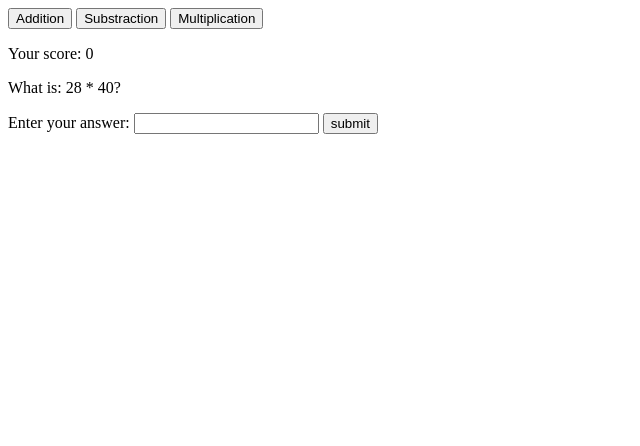
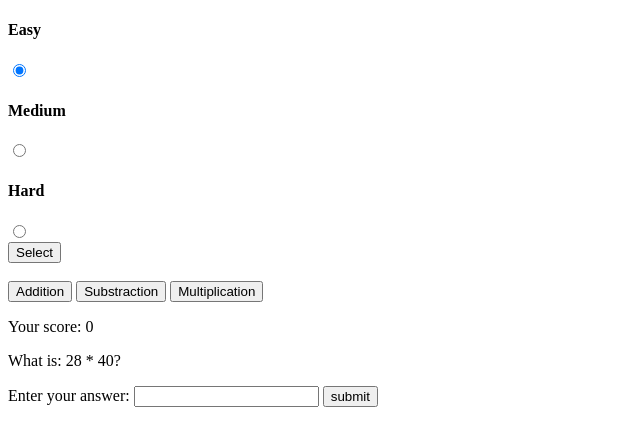
Before and after one commit to Miguelmargar/math_game, a plain HTML site: page index.html in a window 1280 px wide. Shown: the whole page, without its empty margins (0-640 px from the left). Drawn offline with Linux system fonts and the light colour scheme.

Commit message:
started implementing 3 different difficulty levels

```diff
--- a/game.js
+++ b/game.js
@@ -2,7 +2,21 @@ let
 score = 0,
 scoreBox = document.getElementById("score"),
 questionBox = document.getElementById("question"),
-answerForm = document.getElementById("quizForm");
+answerForm = document.getElementById("quizForm"),
+level = document.getElementById("chooseLevelForm").getAttribute("data-level");
+
+// select level function--------------------------------------
+function chooseLevel() {
+    if(document.getElementById('level_easy').checked) {
+        level = 'easy';
+    }else if (document.getElementById('level_medium').checked) {
+        level = 'medium';
+    }else {
+        level = 'hard';
+    }
+    console.log(level)
+    return false;
+}
 
 
 // set sum, rest or multiplication challenge----------------------
--- a/index.html
+++ b/index.html
@@ -9,6 +9,18 @@
 </head>
 
 <body>
+
+    <form id="chooseLevelForm" name="chooseLevelForm" onsubmit="chooseLevel(); return false;" data-level="easy" action="#">
+        <h4>Easy</h4>
+        <input type="radio" name="level" value="easy" id="level_easy" checked>
+        <h4> Medium</h4>
+        <input type="radio" name="level" value="medium" id="level_medium">
+        <h4> Hard </h4>
+        <input type="radio" name="level" value="hard" id="level_hard"><br>
+        <input type="submit" name="submit" value="Select" />
+    </form>
+    <br>
+
     <button onclick="setAddGame()">Addition</button>
     <button onclick="setSubGame()">Substraction</button>
     <button onclick="setMultiGame()">Multiplication</button>
```
